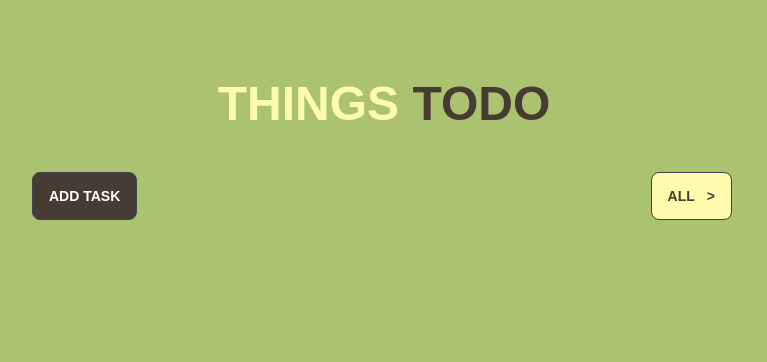
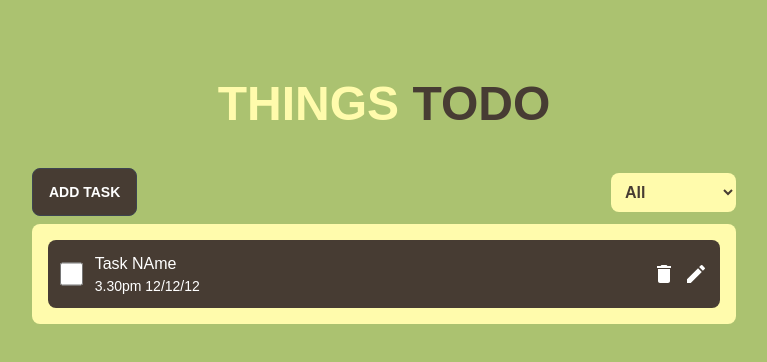
Before and after one commit to FarhanZizz/things-todo, a React (Create React App) app: page / in a window 1280 px wide. Shown: the top 362 px of the page, without its empty margins (256-1023 px from the left). Built offline with nearby package versions, Linux system fonts and the light colour scheme.

Commit message:
added task details

```diff
--- a/public/index.html
+++ b/public/index.html
@@ -24,7 +24,7 @@
       work correctly both with client-side routing and a non-root public URL.
       Learn how to configure a non-root public URL by running `npm run build`.
     -->
-    <title>React App</title>
+    <title>THINGS TODO</title>
   </head>
   <body>
     <noscript>You need to enable JavaScript to run this app.</noscript>
--- a/src/App.js
+++ b/src/App.js
@@ -10,27 +10,64 @@ function App() {
         <button className="btn bg-[#473c33] hover:bg-[#473c33]">
           Add Task
         </button>
-        <div className="dropdown dropdown-bottom dropdown-end ">
-          <label
-            tabIndex={0}
-            className="btn m-1 bg-[#FFFBAC] text-[#473c33] hover:bg-[#FFFBAC]"
-          >
+        <select
+          id="sort"
+          class="bg-[#FFFBAC] p-2.5 font-semibold text-[#473C33] rounded-lg"
+        >
+          <option selected value="all">
+            All
+          </option>
+          <option value="incomplete">Incomplete</option>
+          <option value="complete">Completed</option>
+        </select>
+      </div>
+      <div className="bg-[#FFFBAC] w-full p-4 mt-2 grid  gap-y-2 rounded-lg">
+        {/* <div className="badge badge-lg bg-[#473c33] w-max mx-auto  rounded-lg py-4">
+          No Things TODO
+        </div> */}
+        <div className="bg-[#473C33] text-white flex items-center rounded-lg p-3">
+          <input
+            type="checkbox"
+            className="accent-lime-300 rounded-lg checkbox-md mr-3"
+          />
+          <div className="flex w-full justify-between items-center">
+            <div className="">
+              <h1 className="text-md">Task NAme</h1>
+              <h1 className="text-sm">3.30pm 12/12/12</h1>
+            </div>
             <div className="flex">
-              <h1 className="mr-3">All</h1>
-              <h1>></h1>
+              <div className="mr-2">
+                <svg
+                  stroke="currentColor"
+                  fill="currentColor"
+                  stroke-width="0"
+                  viewBox="0 0 24 24"
+                  height="1.5em"
+                  width="1.5em"
+                  xmlns="http://www.w3.org/2000/svg"
+                >
+                  <path fill="none" d="M0 0h24v24H0z"></path>
+                  <path d="M6 19c0 1.1.9 2 2 2h8c1.1 0 2-.9 2-2V7H6v12zM19 4h-3.5l-1-1h-5l-1 1H5v2h14V4z"></path>
+                </svg>
+                <path fill="none" d="M0 0h24v24H0z"></path>
+                <path d="M6 19c0 1.1.9 2 2 2h8c1.1 0 2-.9 2-2V7H6v12zM19 4h-3.5l-1-1h-5l-1 1H5v2h14V4z"></path>
+              </div>
+              <div>
+                <svg
+                  stroke="currentColor"
+                  fill="currentColor"
+                  stroke-width="0"
+                  viewBox="0 0 24 24"
+                  height="1.5em"
+                  width="1.5em"
+                  xmlns="http://www.w3.org/2000/svg"
+                >
+                  <path fill="none" d="M0 0h24v24H0z"></path>
+                  <path d="M3 17.25V21h3.75L17.81 9.94l-3.75-3.75L3 17.25zM20.71 7.04a.996.996 0 000-1.41l-2.34-2.34a.996.996 0 00-1.41 0l-1.83 1.83 3.75 3.75 1.83-1.83z"></path>
+                </svg>
+              </div>
             </div>
-          </label>
-          <ul
-            tabIndex={0}
-            className="dropdown-content menu p-2 shadow bg-[#FFFBAC] text-[#473c33] rounded-box w-52"
-          >
-            <li>
-              <a>Item 1</a>
-            </li>
-            <li>
-              <a>Item 2</a>
-            </li>
-          </ul>
+          </div>
         </div>
       </div>
     </div>
```
